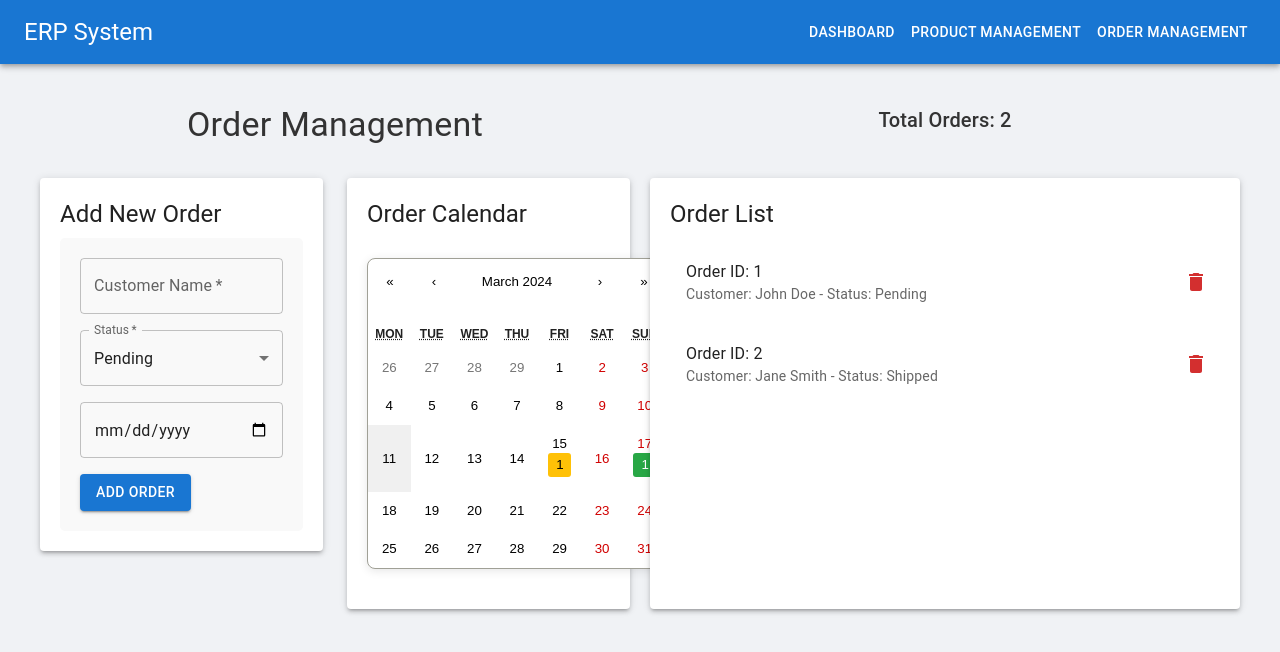
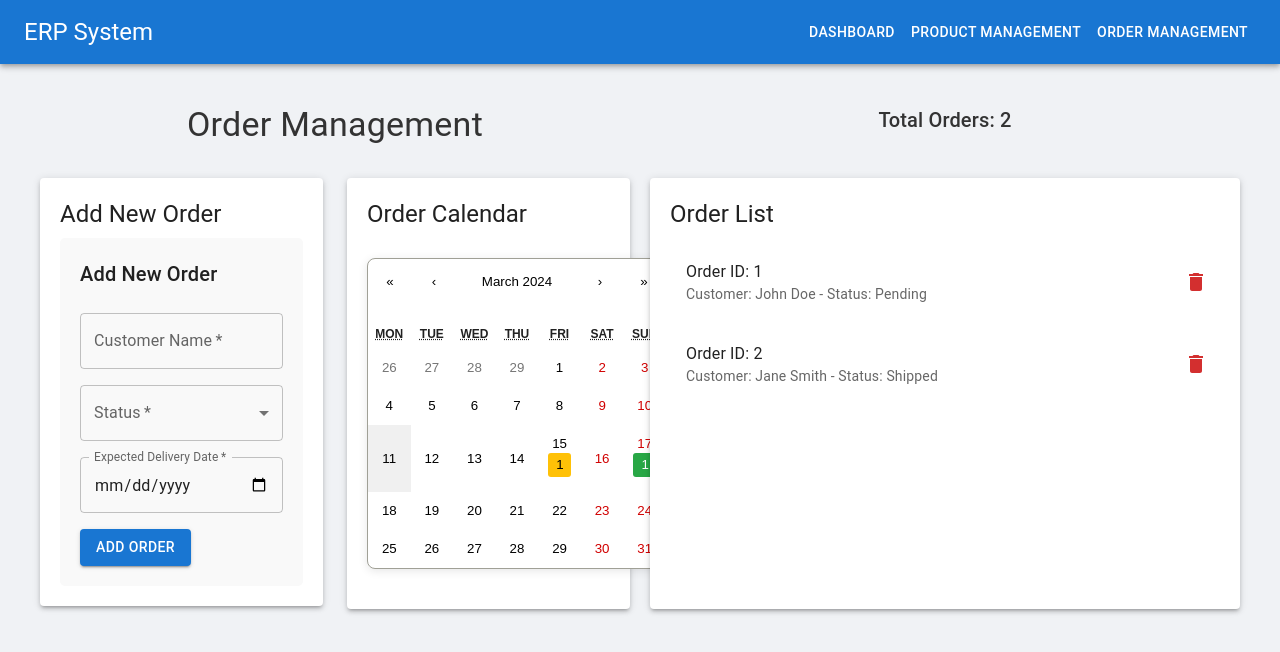
Before and after one commit to sanskriti-2811/erp, a React (Create React App) app: page /orders in a window 1280 px wide. Shown: the top 652 px of the page. Built offline with nearby package versions, Linux system fonts and the light colour scheme.

Commit message:
update error

```diff
--- a/src/components/OrderManagement/OrderForm.js
+++ b/src/components/OrderManagement/OrderForm.js
@@ -1,16 +1,21 @@
-import React, { useState } from 'react';
-import { Typography, TextField, Button, Grid, MenuItem } from '@mui/material'; // Import MenuItem
+import React from 'react';
+import { TextField, Button, Typography, Grid, MenuItem } from '@mui/material';
 
 function OrderForm({ onSubmit }) {
-  const [customerName, setCustomerName] = useState('');
-  const [status, setStatus] = useState('Pending');
-  const [expectedDeliveryDate, setExpectedDeliveryDate] = useState('');
+  const [customerName, setCustomerName] = React.useState('');
+  const [status, setStatus] = React.useState('');
+  const [expectedDeliveryDate, setExpectedDeliveryDate] = React.useState('');
 
   const handleSubmit = (e) => {
     e.preventDefault();
-    onSubmit({ customerName, status, expectedDeliveryDate });
+    const newOrder = {
+      customerName,
+      status,
+      expectedDeliveryDate,
+    };
+    onSubmit(newOrder);
     setCustomerName('');
-    setStatus('Pending');
+    setStatus('');
     setExpectedDeliveryDate('');
   };
 
@@ -18,22 +23,27 @@ function OrderForm({ onSubmit }) {
     <form onSubmit={handleSubmit}>
       <Grid container spacing={2}>
         <Grid item xs={12}>
+          <Typography variant="h6" gutterBottom>
+            Add New Order
+          </Typography>
+        </Grid>
+        <Grid item xs={12}>
           <TextField
+            required
             fullWidth
             label="Customer Name"
             value={customerName}
             onChange={(e) => setCustomerName(e.target.value)}
-            required
           />
         </Grid>
         <Grid item xs={12}>
           <TextField
             select
+            required
             fullWidth
             label="Status"
             value={status}
             onChange={(e) => setStatus(e.target.value)}
-            required
           >
             <MenuItem value="Pending">Pending</MenuItem>
             <MenuItem value="Shipped">Shipped</MenuItem>
@@ -41,16 +51,17 @@ function OrderForm({ onSubmit }) {
         </Grid>
         <Grid item xs={12}>
           <TextField
+            required
             fullWidth
             type="date"
-            label=""
+            label="Expected Delivery Date"
             value={expectedDeliveryDate}
             onChange={(e) => setExpectedDeliveryDate(e.target.value)}
-            required
+            InputLabelProps={{ shrink: true }}
           />
         </Grid>
         <Grid item xs={12}>
-          <Button type="submit" variant="contained" color="primary">
+          <Button variant="contained" color="primary" type="submit">
             Add Order
           </Button>
         </Grid>
--- a/src/components/ProductMangement/Products.js
+++ b/src/components/ProductMangement/Products.js
@@ -1,27 +1,15 @@
-import React, { useState } from 'react';
+import React from 'react';
 import { Typography, Grid } from '@mui/material';
 import ProductList from './ProductList';
 import ProductForm from './ProductForm';
 
-
 function Products({ productsData, setProductsData, totalProducts }) {
-  const [selectedProduct, setSelectedProduct] = useState(null);
-
   const addProduct = (product) => {
     setProductsData([...productsData, { ...product, id: productsData.length + 1 }]);
   };
 
   const deleteProduct = (id) => {
     setProductsData(productsData.filter((product) => product.id !== id));
-  };
-
-  const editProduct = (editedProduct) => {
-    // Map through the productsData array to update the edited product
-    const updatedProducts = productsData.map((product) =>
-      product.id === editedProduct.id ? editedProduct : product
-    );
-    setProductsData(updatedProducts);
-    setSelectedProduct(null); // Clear the selected product after editing
   };
 
   return (
@@ -38,22 +26,14 @@ function Products({ productsData, setProductsData, totalProducts }) {
       <Grid container spacing={3}>
         <Grid item xs={12} md={7}>
           <div style={{ padding: '20px', backgroundColor: '#f9f9f9', borderRadius: '5px' }}>
-
-            <ProductForm
-              onSubmit={addProduct}
-              selectedProduct={selectedProduct}
-              setSelectedProduct={setSelectedProduct}
-            />
+            <Typography variant="h5" style={{ marginBottom: '20px' }}>Add New Product</Typography>
+            <ProductForm onSubmit={addProduct} />
           </div>
         </Grid>
         <Grid item xs={12} md={5}>
           <div style={{ padding: '20px', backgroundColor: '#f9f9f9', borderRadius: '5px' }}>
             <Typography variant="h5" style={{ marginBottom: '20px' }}>Product List</Typography>
-            <ProductList
-              products={productsData}
-              onDelete={deleteProduct}
-              onEdit={setSelectedProduct} // When edit is clicked, set selectedProduct for editing
-            />
+            <ProductList products={productsData} onDelete={deleteProduct} />
           </div>
         </Grid>
       </Grid>
```
